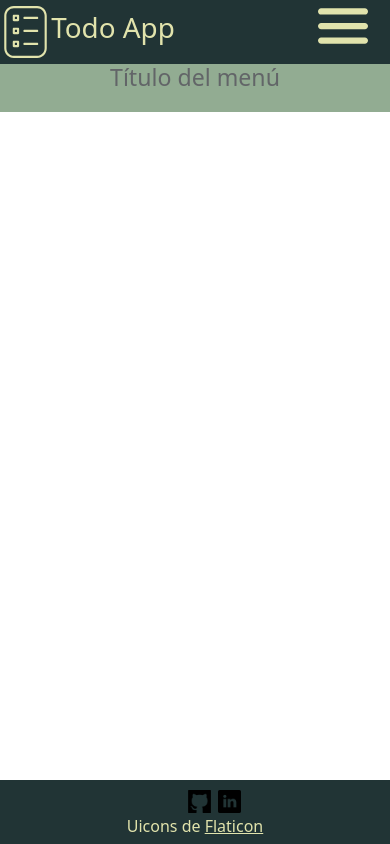
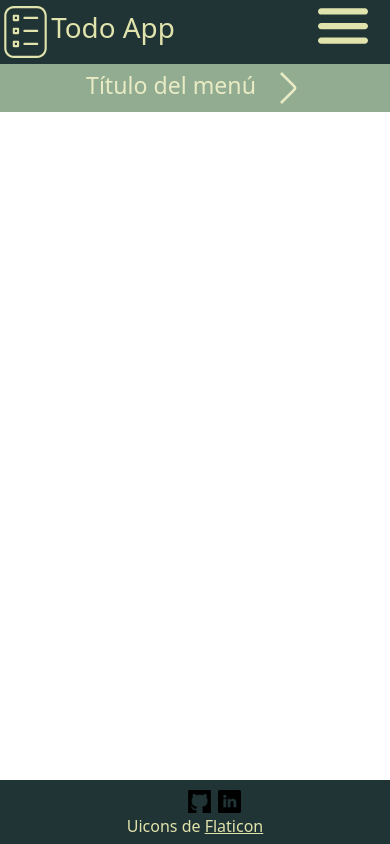
Before and after one commit to dalbr96/todo-app-fr, an Angular app in the folder todo-app-fr/: page / in a window 390 px wide. Built offline with nearby package versions, Linux system fonts and the light colour scheme.

Commit message:
ADD - navbar main component: maquetación inicial

```diff
--- /dev/null
+++ b/todo-app-fr/src/app/core/modules/layout/main/main.animation.ts
@@ -0,0 +1,40 @@
+import { animate, state, style, transition, trigger } from "@angular/animations";
+
+const expandedMenuState = state("expanded", style({
+    display: 'block',
+    height: '100vh',
+    opacity: '1'
+}))
+
+const collapsedMenuState = state("collapsed", style({
+    opacity: '0',
+    display: 'none'
+}))
+
+const closeNavbarTransition = transition('expanded => collapsed', [
+    animate(200)
+])
+
+const openNavbarTransition = transition('collapsed => expanded', [
+    animate(200)
+])
+
+export const navbarAnimation = trigger('expand', [expandedMenuState, collapsedMenuState, closeNavbarTransition, openNavbarTransition]);
+
+const visibleMenu = state("unrotated", style({
+    display: 'block'
+}))
+
+const hiddenMenu = state("rotated", style({
+    transform: 'rotate(90deg)'
+}))
+
+const menuClicked = transition('unrotated => rotated', [
+    animate(200)
+])
+
+const menuClosed = transition('rotated => unrotated', [
+    animate(200)
+])
+
+export const menuAnimation = trigger('click', [visibleMenu, hiddenMenu, menuClosed, menuClicked]);
--- a/todo-app-fr/src/app/core/modules/layout/main/main.component.css
+++ b/todo-app-fr/src/app/core/modules/layout/main/main.component.css
@@ -8,6 +8,12 @@
         max-width: 100%;
         height: 3rem;
     }
+
+    .tittle-container {
+        display: flex;
+        justify-content: center;
+        margin-top: 0.5rem;
+    }
 }
 
 @media(min-width:831px) {
@@ -17,6 +23,32 @@
     }
 }
 
+nav{
+    background-color: #648a64;
+}
+
+img {
+    height: 2rem;
+}
+
+h3 {
+    color: #e1e3ac;
+    padding-right: 1rem;
+}
+
+button {
+    background: none;
+    border: none;
+}
+
+button:focus,
+button:focus-visible {
+    background-color: #46685b;
+    border: none;
+    outline: none;
+}
+
+
 .main-navigation {
     background-color: #648a64;
     opacity: 0.7;
--- a/todo-app-fr/src/app/core/modules/layout/main/main.component.html
+++ b/todo-app-fr/src/app/core/modules/layout/main/main.component.html
@@ -1,7 +1,10 @@
 <div class="main-container">
     <div class="main-navigation">
-        <h3>Título del menú</h3>
-        <nav>
+        <div class="tittle-container" (click)="toogleOpenMenu()">
+            <h3>Título del menú </h3>
+            <img src="assets\icn\angle_icn.svg" alt="mostrar menú" [@click]="openMenu?'rotated': 'unrotated'">
+        </div>
+        <nav [@expand]="openMenu?'expanded': 'collapsed'">
         </nav>
     </div>
     <div class="main-section">
--- a/todo-app-fr/src/app/core/modules/layout/main/main.component.ts
+++ b/todo-app-fr/src/app/core/modules/layout/main/main.component.ts
@@ -1,10 +1,18 @@
 import { Component } from '@angular/core';
+import { menuAnimation, navbarAnimation } from './main.animation';
 
 @Component({
   selector: 'app-main',
   templateUrl: './main.component.html',
-  styleUrls: ['./main.component.css']
+  styleUrls: ['./main.component.css'],
+  animations: [menuAnimation, navbarAnimation]
 })
 export class MainComponent {
 
+  openMenu = false;
+
+  toogleOpenMenu() {
+    this.openMenu = !this.openMenu;
+  }
+
 }
```
Also changed, not shown: todo-app-fr/src/assets/icn/angle_icn.svg (added).
